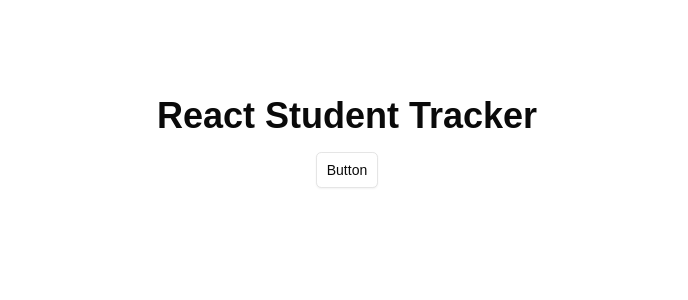
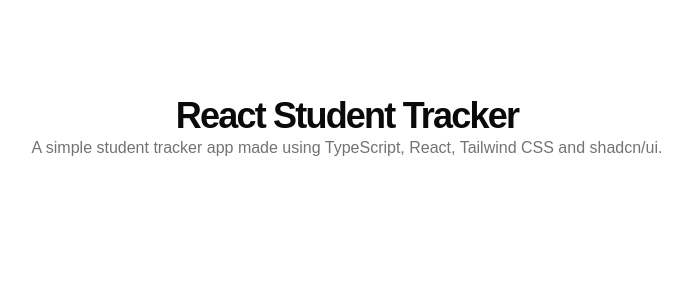
Before and after one commit to Ashmin-Bhujel/react-student-tracker, a React (Vite) app: page / in a window 1280 px wide. Shown: the top 300 px of the page, without its empty margins (293-981 px from the left). Built offline with nearby package versions, Linux system fonts and the light colour scheme.

Commit message:
feat: student schema and type using zod

```diff
--- a/package.json
+++ b/package.json
@@ -22,7 +22,8 @@
     "shadcn": "^3.8.4",
     "tailwind-merge": "^3.4.0",
     "tailwindcss": "^4.1.17",
-    "tw-animate-css": "^1.4.0"
+    "tw-animate-css": "^1.4.0",
+    "zod": "^4.3.6"
   },
   "devDependencies": {
     "@eslint/js": "^9.39.1",
--- a/src/app.tsx
+++ b/src/app.tsx
@@ -1,16 +1,14 @@
-import { Button } from "@/components/ui/button";
-
 export default function App() {
   return (
     <main className="flex min-h-screen w-full flex-col">
-      <header className="container mx-auto flex flex-col gap-4 py-24">
-        <h1 className="text-center text-4xl font-semibold">
+      <header className="container mx-auto flex flex-col py-24 text-center">
+        <h1 className="text-center text-4xl font-bold">
           React Student Tracker
         </h1>
-
-        <div className="text-center">
-          <Button variant={"outline"}>Button</Button>
-        </div>
+        <p className="text-muted-foreground">
+          A simple student tracker app made using TypeScript, React, Tailwind
+          CSS and shadcn/ui.
+        </p>
       </header>
     </main>
   );
--- a/src/index.css
+++ b/src/index.css
@@ -124,4 +124,9 @@
   html {
     @apply font-sans;
   }
+  h1,
+  h2,
+  h3 {
+    @apply tracking-tighter;
+  }
 }
--- /dev/null
+++ b/src/types/index.ts
@@ -0,0 +1,20 @@
+import * as z from "zod";
+
+export const StudentSchema = z.object({
+  id: z.uuid(),
+  name: z
+    .string("Please provide student name.")
+    .min(2, "Too short! Student name must have at least 2 characters.")
+    .max(32, "Too long! Student name must have at most 32 characters."),
+  grade: z.enum(["a+", "a", "b+", "b", "c+", "c", "f"]).optional(),
+  phoneNumber: z
+    .string("Please provide student phone number.")
+    .length(10, "Student phone number must be of length 10."),
+  rollNumber: z
+    .string("Please provide student roll number.")
+    .min(1, "Too low! Student roll number must be greater than 0.")
+    .max(100, "Too high! Student roll number cannot be greater than 100."),
+  gender: z.enum(["male", "female", "other"]).optional(),
+});
+
+export type Student = z.infer<typeof StudentSchema>;
```
Also changed, not shown: 2 other files (tests, documents, lock files or other folders).
